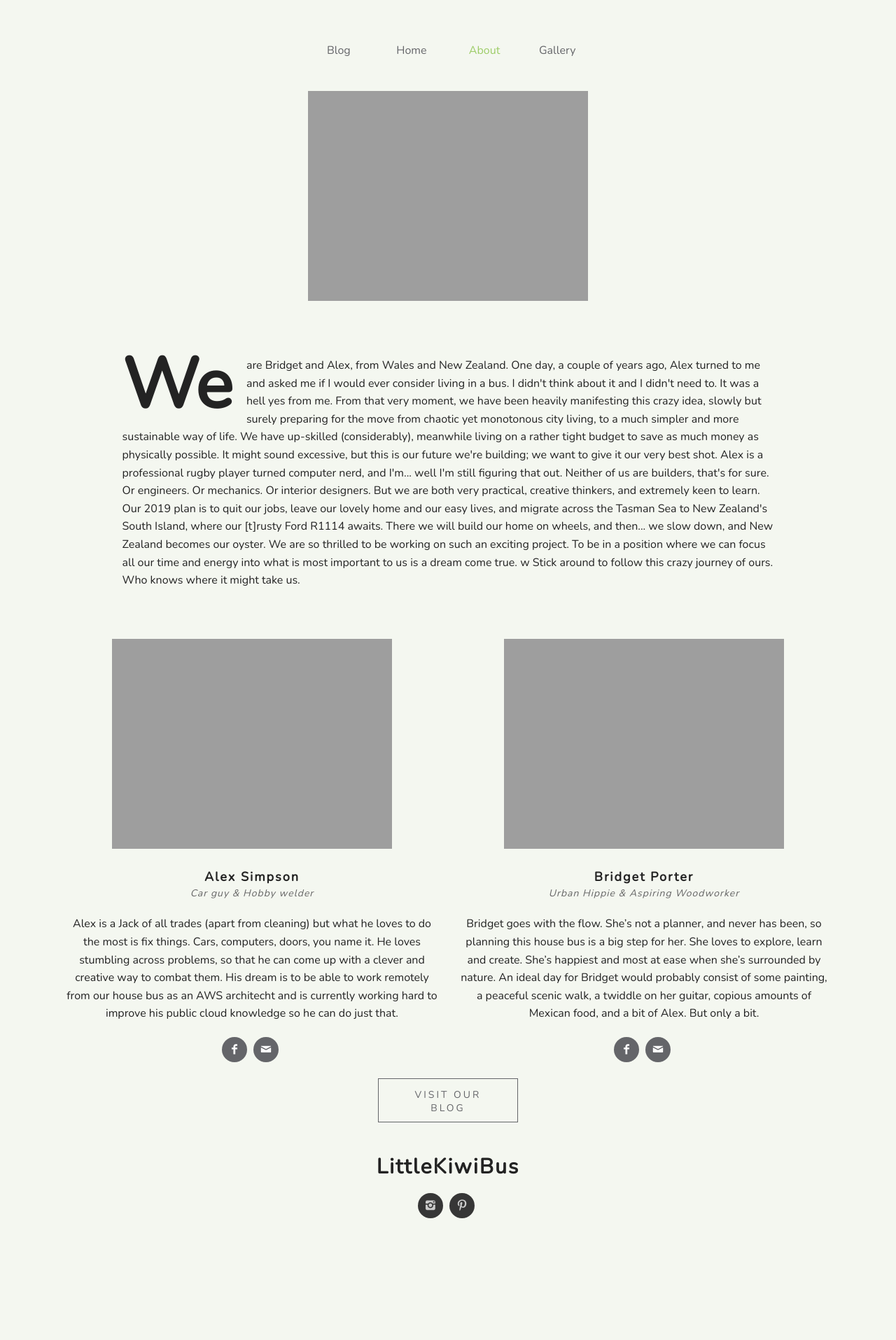
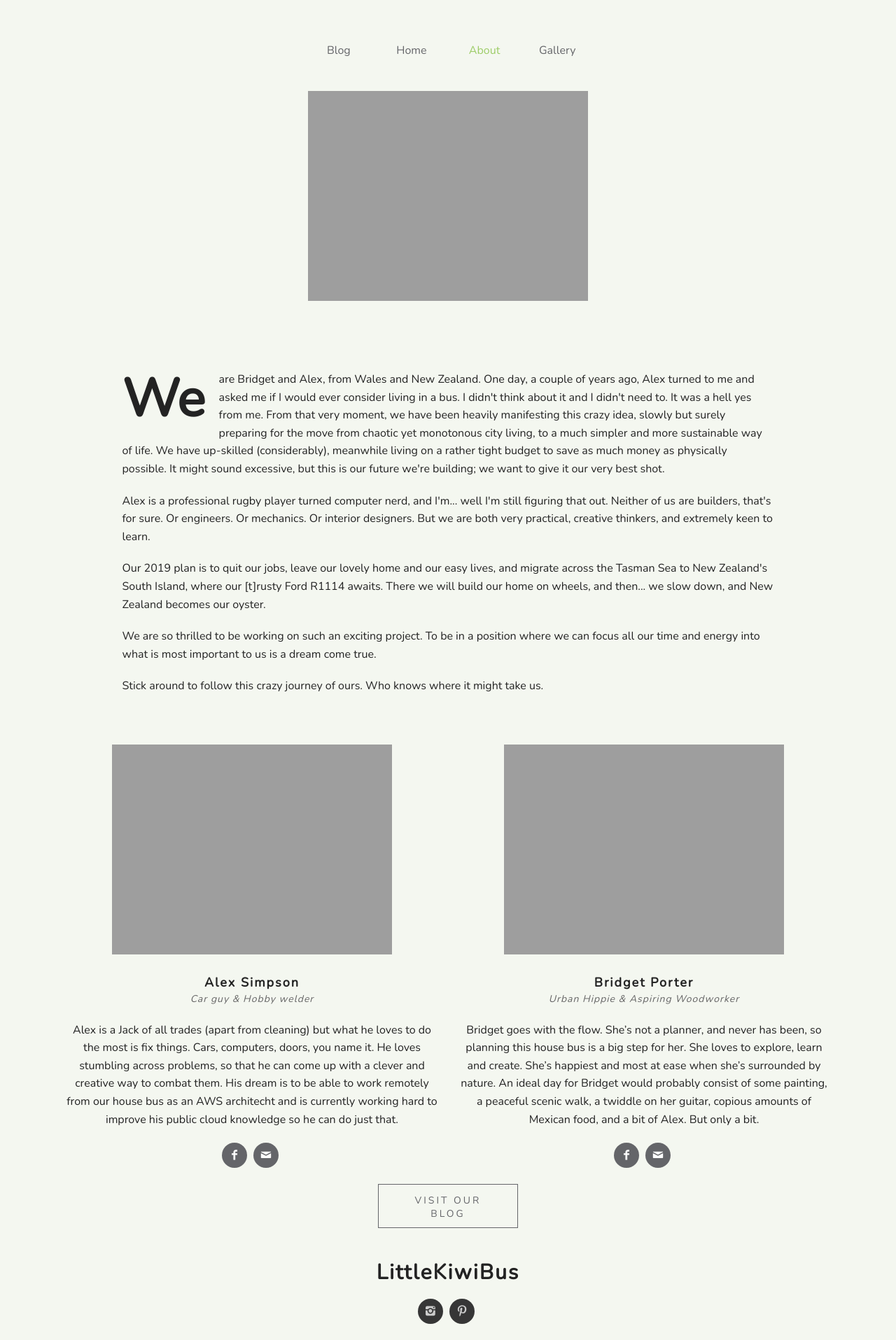
Before and after one commit to vendablefall/littlekiwibus, a Jekyll site: the page built from about.html, in a window 1280 px wide. Shown: the whole page at 70% size. Built offline with Jekyll 4.4.1, drawn with Linux system fonts in a browser that asks for light colours; Markdown is read by kramdown in place of the engine named in the settings; before the commit the page ends 1764 px from its top, so only the background shows below that.

Commit message:
about formatting

```diff
--- a/about.html
+++ b/about.html
@@ -35,18 +35,22 @@ members:
   <div class='row' style="max-width:991px;margin:auto;">
     <div style="padding:30px">
       <p>
+        <p>
           <span class='drop-letters'>We</span> are Bridget and Alex, from Wales and New Zealand.
-
           One day, a couple of years ago, Alex turned to me and asked me if I would ever consider living in a bus. I didn't think about it and I didn't need to. It was a hell yes from me. From that very moment, we have been heavily manifesting this crazy idea, slowly but surely preparing for the move from chaotic yet monotonous city living, to a much simpler and more sustainable way of life. We have up-skilled (considerably), meanwhile living on a rather tight budget to save as much money as physically possible. It might sound excessive, but this is our future we're building; we want to give it our very best shot.
-
+        </p>
+        <p>
           Alex is a professional rugby player turned computer nerd, and I'm... well I'm still figuring that out. Neither of us are builders, that's for sure. Or engineers. Or mechanics. Or interior designers. But we are both very practical, creative thinkers, and extremely keen to learn.
-
+        </p>
+        <p>
           Our 2019 plan is to quit our jobs, leave our lovely home and our easy lives, and migrate across the Tasman Sea to New Zealand's South Island, where our [t]rusty Ford R1114 awaits. There we will build our home on wheels, and then... we slow down, and New Zealand becomes our oyster.
-
+        </p>
+        <p>
           We are so thrilled to be working on such an exciting project. To be in a position where we can focus all our time and energy into what is most important to us is a dream come true.
- w
+        </p>
+        <p>
           Stick around to follow this crazy journey of ours. Who knows where it might take us.
-
+        </p>
 </p>
 </div>
 </div>
--- a/css/style.css
+++ b/css/style.css
@@ -139,7 +139,7 @@ display: none;
 .drop-letters {
   float: left;
   font-weight: bold;
-  font-size: 100px;
+  font-size: 75px;
   line-height: 5rem;
   margin-right: 20px;
 }
```
Lines whose indentation alone changed are shown as unchanged.
